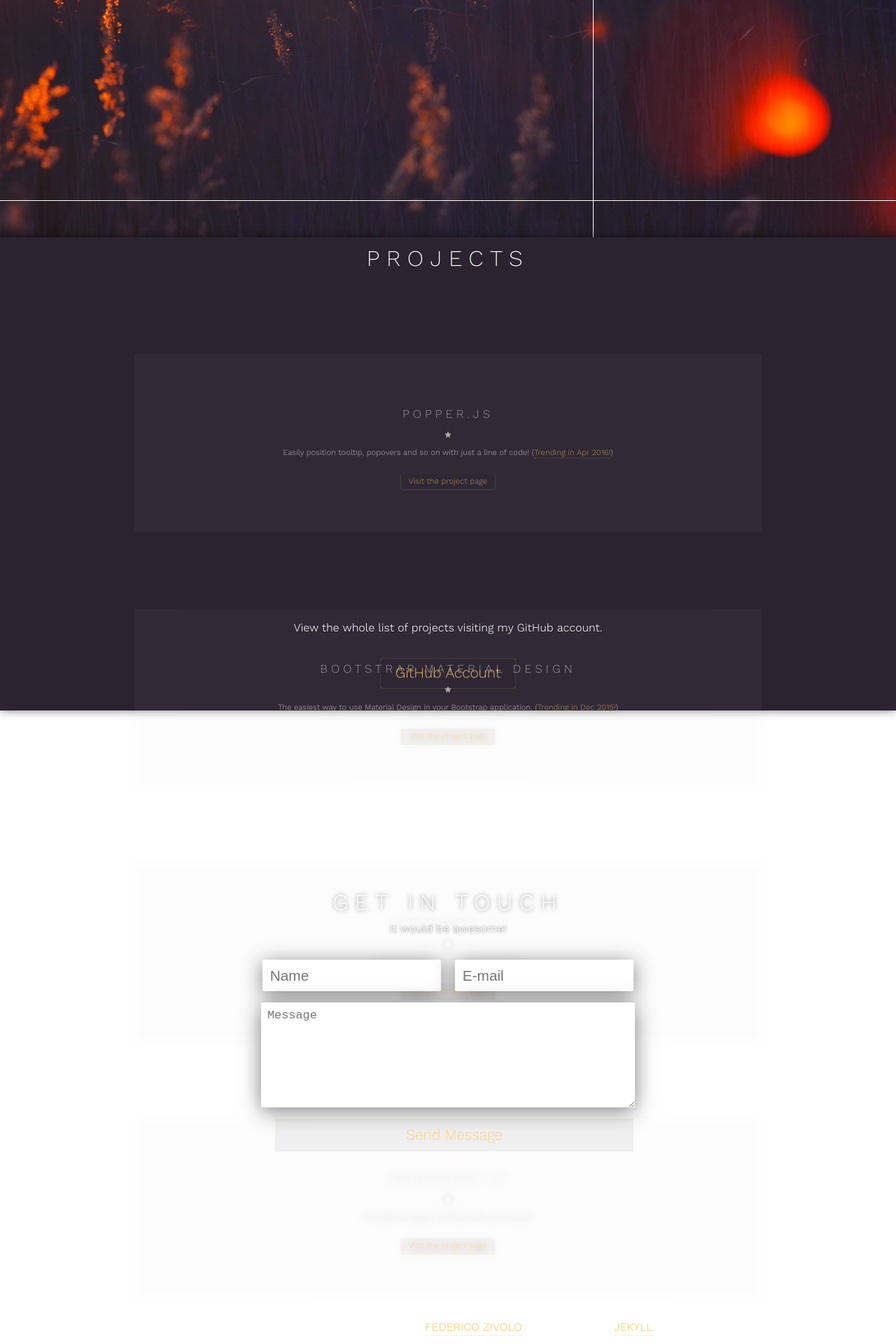
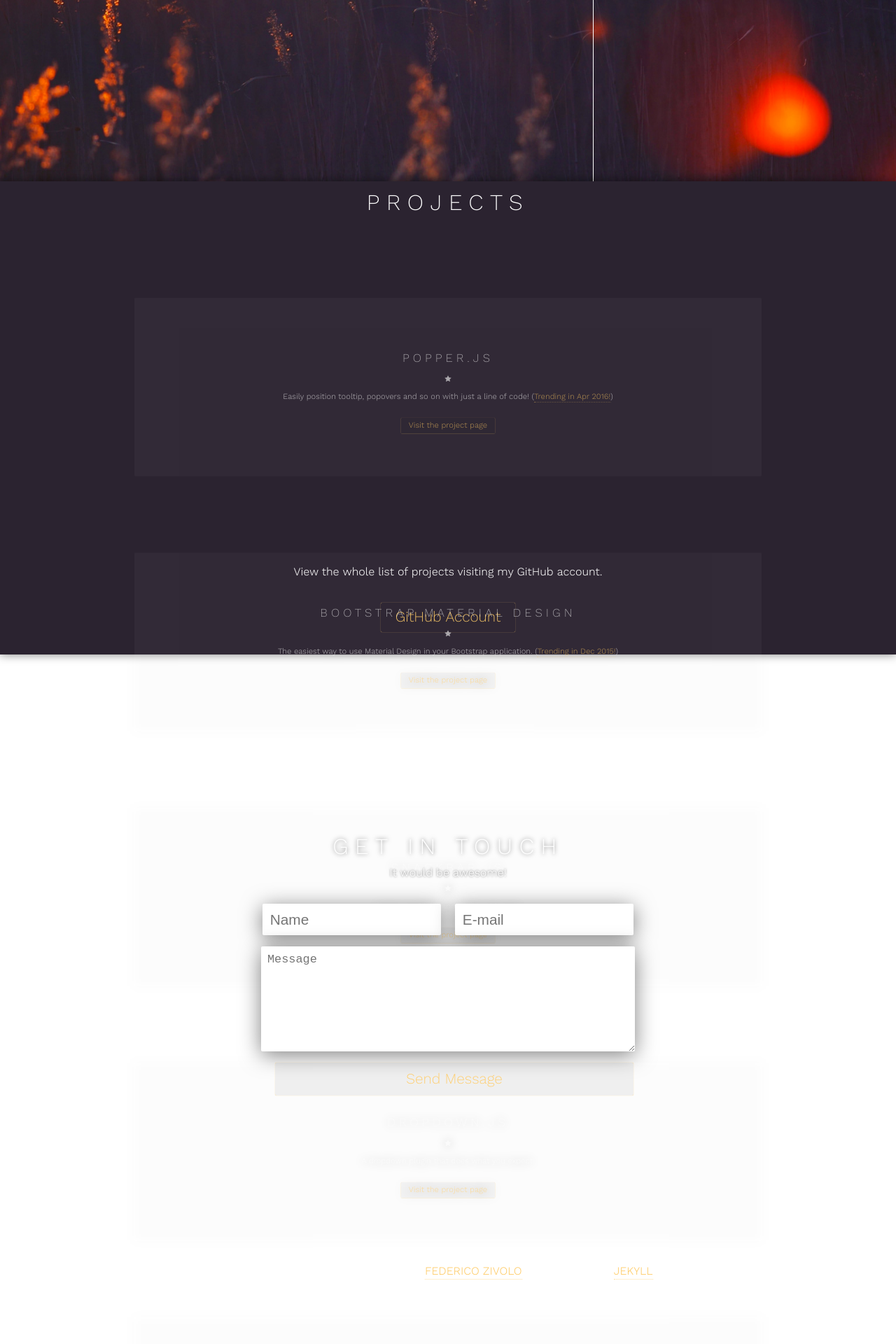
Before and after one commit to FezVrasta/FezVrasta.github.io, a Jekyll site: the page built from index.md, in a window 1280 px wide. Shown: the part 561-2481 px from the top of the page at 70% size. Built offline with Jekyll 4.4.1, drawn with Linux system fonts in a browser that asks for light colours; nearby versions of some CDN libraries.

Commit message:
improved UX

```diff
--- a/_includes/projects.md
+++ b/_includes/projects.md
@@ -1,4 +1,4 @@
-<h1 class="projects__title">Projects</h1>
+<h1 class="projects__title js-projects-title">Projects</h1>
 
 <section class="projects__slider" data-bottom-top="opacity: 0; transform: scale(0.5);" data-center-top="opacity: 1; transform: scale(1);">
   {% for project in site.data.projects.projects %}
--- a/_sass/_intro.scss
+++ b/_sass/_intro.scss
@@ -3,5 +3,6 @@
   display: flex;
   align-items: center;
   justify-content: center;
-  min-height: 100vh;
+  height: calc(100vh - 5em);
+  min-height: 520px;
 }
--- a/_sass/_projects.scss
+++ b/_sass/_projects.scss
@@ -33,6 +33,11 @@
     text-transform: uppercase;
     padding: 0.5em 0 1em 0;
     letter-spacing: 0.3em;
+    cursor: pointer;
+    transition: color .2s ease-in-out;
+    &:hover, &:focus {
+      color: $color-accent;
+    }
   }
 
   &__slider {
--- a/_sass/_user-card.scss
+++ b/_sass/_user-card.scss
@@ -1,9 +1,6 @@
 .perspective-fixed {
   perspective: 1000px;
   position: fixed;
-  transform: translateX(-50%) translateY(-50%);
-  top: 50vh;
-  left: 50vw;
 }
 .user-card {
   position: relative;
--- a/js/main.js
+++ b/js/main.js
@@ -23,6 +23,12 @@
         }
       }
     ]
+  });
+
+  $('.js-projects-title').click(function() {
+      $('html, body').animate({
+          scrollTop: $('.js-projects-title').offset().top - 100
+      }, 1000);
   });
 
   var $contactForm = $('.contact__form');
```
